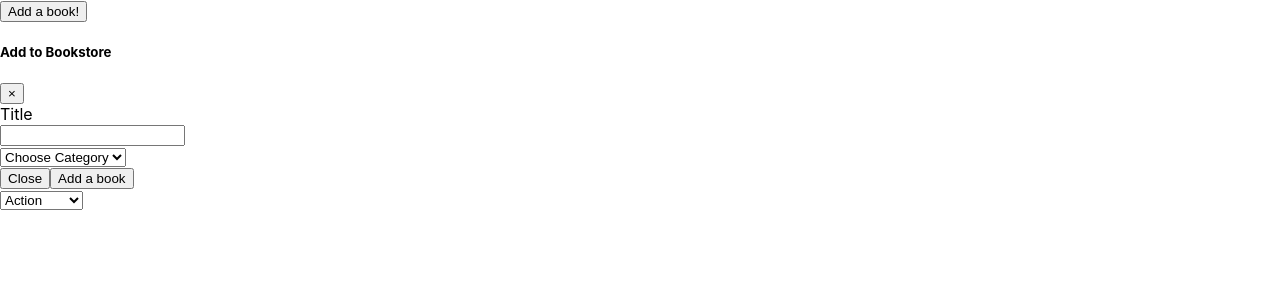
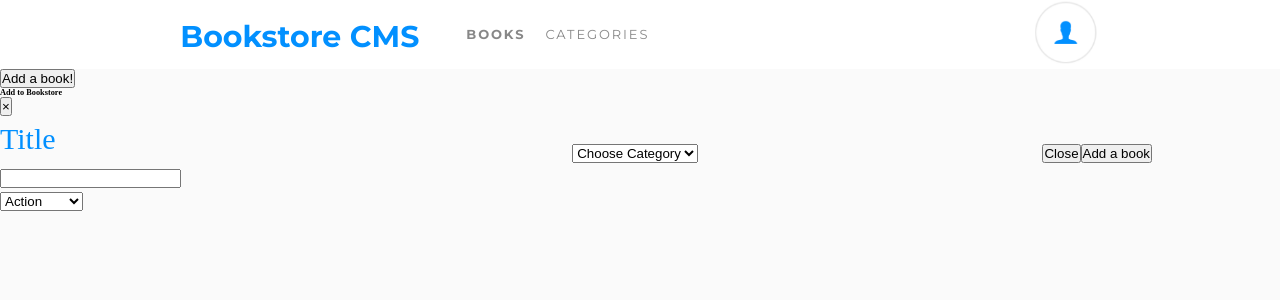
Before and after one commit to jebitok-dev/bookstore, a React (Create React App) app: page / in a window 1280 px wide. Shown: the top 300 px of the page. Built offline with nearby package versions, Linux system fonts and the light colour scheme.

Commit message:
Add Navbar

```diff
--- a/src/App.css
+++ /dev/null
@@ -1,39 +0,0 @@
-.App {
-  text-align: center;
-}
-
-.App-logo {
-  height: 40vmin;
-  pointer-events: none;
-}
-
-@media (prefers-reduced-motion: no-preference) {
-  .App-logo {
-    animation: App-logo-spin infinite 20s linear;
-  }
-}
-
-.App-header {
-  background-color: #282c34;
-  min-height: 100vh;
-  display: flex;
-  flex-direction: column;
-  align-items: center;
-  justify-content: center;
-  font-size: calc(10px + 2vmin);
-  color: white;
-}
-
-.App-link {
-  color: #61dafb;
-}
-
-@keyframes App-logo-spin {
-  from {
-    transform: rotate(0deg);
-  }
-
-  to {
-    transform: rotate(360deg);
-  }
-}
--- a/src/components/App.js
+++ b/src/components/App.js
@@ -1,11 +1,15 @@
 import React from 'react';
 import BooksForm from '../containers/BooksForm';
 import BooksList from '../containers/BooksList';
+import Navbar from './Navbar';
 
 const App = () => (
-  <div className="App">
-    <BooksForm />
-    <BooksList />
+  <div>
+    <Navbar />
+    <div className="App">
+      <BooksForm />
+      <BooksList />
+    </div>
   </div>
 );
 
--- /dev/null
+++ b/src/components/Navbar.js
@@ -0,0 +1,20 @@
+import profile from '../images/profile.png';
+
+const Navbar = () => (
+  <div className="navbar mont">
+    <div className="navbar-links">
+      <h3 className="title">Bookstore CMS</h3>
+      <a className="navbar-link selected" href="/index.html">
+        BOOKS
+      </a>
+      <a className="navbar-link" href="/index.html">
+        CATEGORIES
+      </a>
+    </div>
+    <div>
+      <img src={profile} className="profile" alt="profile" />
+    </div>
+  </div>
+);
+
+export default Navbar;
--- a/src/index.js
+++ b/src/index.js
@@ -3,7 +3,7 @@ import ReactDOM from 'react-dom';
 import { Provider } from 'react-redux';
 import { createStore } from 'redux';
 import Books from './reducers/Books';
-import './index.css';
+import './styles/App.css';
 import App from './components/App';
 import reportWebVitals from './reportWebVitals';
 
--- /dev/null
+++ b/src/styles/App.css
@@ -0,0 +1,258 @@
+@import url("https://fonts.googleapis.com/css2?family=Montserrat:wght@100;400;700&family=Roboto+Slab:wght@400;700&display=swap");
+
+:root {
+  --blue: #1e90ff;
+  --white: #fff;
+  --medium-blue: #307bbe;
+  --dodger-blue: #379cf6;
+  --black-two: #121212;
+}
+
+*,
+*::before,
+*::after {
+  padding: 0;
+  margin: 0;
+  box-sizing: border-box;
+}
+
+html {
+  font-size: 62.5%;
+  scroll-behavior: smooth;
+}
+
+body {
+  width: 100vw;
+  overflow-x: hidden;
+  height: 1097px;
+  margin: 0 40px 65px 0;
+  padding: 0 0 794px;
+  border-radius: 4px;
+  box-shadow: 0 0 60px 0 var(--black-5);
+  background-color: #fafafa;
+  font-weight: normal;
+  font-stretch: normal;
+  font-style: normal;
+  line-height: normal;
+}
+
+.App {
+  width: 90%;
+}
+
+.navbar {
+  width: 100%;
+  display: flex;
+  justify-content: space-around;
+  align-items: center;
+  letter-spacing: normal;
+  color: #0290ff;
+  background: white;
+}
+
+.title {
+  margin: 6px 47px 2px 0;
+  font-size: 30px;
+  letter-spacing: normal;
+  color: #0290ff;
+}
+
+.navbar-links {
+  display: flex;
+  align-items: center;
+}
+
+.navbar-link {
+  margin-right: 2rem;
+  opacity: 0.5;
+  font-size: 13px;
+  letter-spacing: 1.9px;
+  color: var(--black-two);
+  text-decoration: none;
+}
+
+.selected {
+  font-weight: bold;
+}
+
+.profile {
+  width: 7rem;
+}
+
+.book-item {
+  display: flex;
+  width: 90%;
+  height: 100%;
+  margin: 37px 100px;
+  padding: 3.2rem 14.7rem 2.6rem 2.7rem;
+  border-radius: 4px;
+  border: solid 1px #e8e8e8;
+  background-color: var(--white);
+  font-weight: bold;
+}
+
+.book-data {
+  width: 50%;
+}
+
+.book-item .category {
+  width: 4.9rem;
+  height: 1.8rem;
+  margin: 0 3.9rem 0 0;
+  opacity: 0.5;
+  font-size: 14px;
+  letter-spacing: normal;
+  color: var(--black-two);
+}
+
+.book-item .title {
+  font-size: 22px;
+  letter-spacing: -0.2px;
+  color: var(--black-two);
+}
+
+.book-item .author {
+  width: 107px;
+  height: 19px;
+  margin: 4px 0 0;
+  font-size: 14px;
+  font-weight: 300;
+  letter-spacing: normal;
+  color: #4386bf;
+}
+
+.book-item .links {
+  padding-top: 2rem;
+  width: 33%;
+  display: flex;
+  align-items: center;
+}
+
+.book-item .link {
+  background: none;
+  border: none;
+  padding: 0;
+  color: #069;
+  height: 19px;
+  font-size: 14px;
+  font-weight: 300;
+  letter-spacing: normal;
+}
+
+.book-item .link:hover {
+  text-decoration: underline;
+  cursor: pointer;
+}
+
+.span {
+  width: 2px;
+  height: 24px;
+  margin: 12px 17px 0 15px;
+  border: solid 1px #e8e8e8;
+}
+
+.percent-complete {
+  margin: 1px 92px 0 11px;
+  font-size: 32px;
+  letter-spacing: normal;
+  color: var(--black-two);
+}
+
+.reading-progress {
+  display: flex;
+}
+
+.oval {
+  width: 6rem;
+  height: 6rem;
+}
+
+.completed {
+  margin: 7px 79px 12px 12px;
+  opacity: 0.5;
+  font-size: 14px;
+  letter-spacing: normal;
+  color: var(--black-two);
+}
+
+.line-2 {
+  width: 2px;
+  height: 70px;
+  margin: 0 3rem;
+  border: solid 1px #e8e8e8;
+}
+
+.chapter-info {
+  width: 30%;
+}
+
+.current-chapter {
+  opacity: 0.5;
+  font-size: 13px;
+  font-weight: 300;
+  letter-spacing: normal;
+  color: var(--black-two);
+}
+
+.chapter {
+  margin-top: 1rem;
+  height: 21px;
+  font-size: 16px;
+  font-weight: 300;
+  letter-spacing: -0.4px;
+  color: var(--black-two);
+}
+
+.update-progress {
+  font-size: 11px;
+  font-weight: 300;
+  letter-spacing: 0.5px;
+  text-align: center;
+  color: var(--white);
+  margin-top: 2rem;
+  padding: 7px 19px 8px 22px;
+  border-radius: 3px;
+  background-color: #0290ff;
+}
+
+form {
+  display: flex;
+  justify-content: space-between;
+  align-items: center;
+  margin: auto;
+}
+
+.book-title {
+  width: 50%;
+  margin-left: 100px;
+  height: 45px;
+  padding: 13px 571px 13px 17px;
+  border-radius: 4px;
+  border: solid 1px #e8e8e8;
+  background-color: var(--white);
+}
+
+.book-category {
+  width: 20%;
+  height: 45px;
+  padding: 6px 15px 9px 16px;
+  border-radius: 4px;
+  border: solid 1px #e8e8e8;
+  background-color: var(--white);
+}
+
+.book-submit {
+  width: 10%;
+  height: 45px;
+  border-radius: 3px;
+  background-color: #0290ff;
+  color: white;
+}
+
+.mont {
+  font-family: Montserrat, "Times New Roman", Times, serif;
+}
+
+.roboto {
+  font-family: RobotoSlab, "Times New Roman", Times, serif;
+}
```
Also changed, not shown: src/images/circle.png (added), src/images/profile.png (added).
